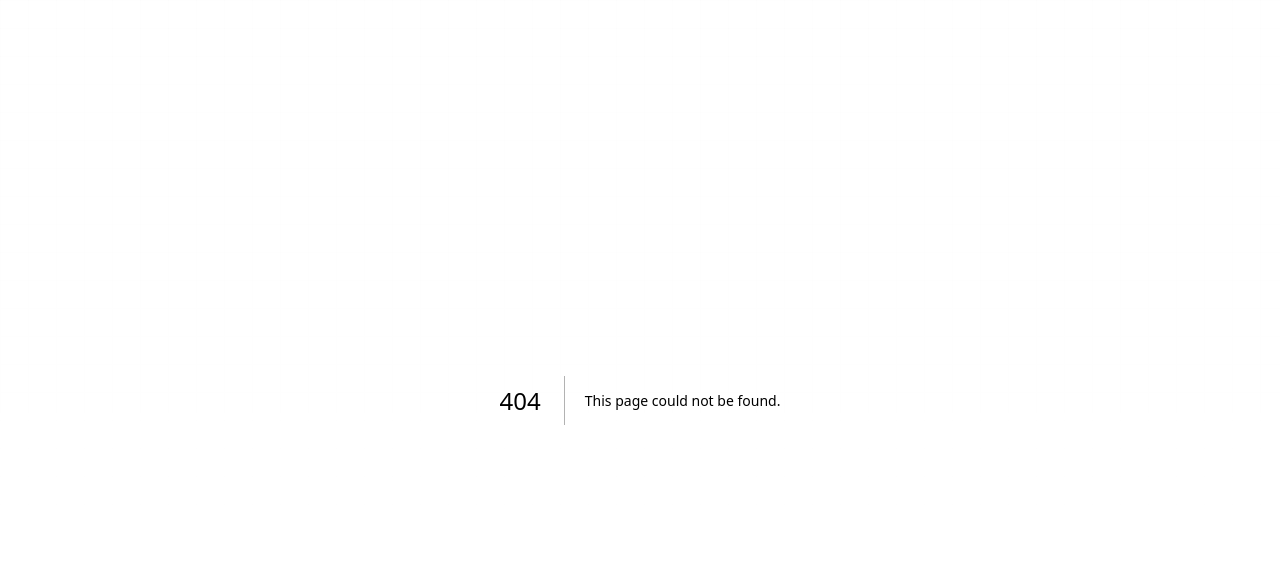
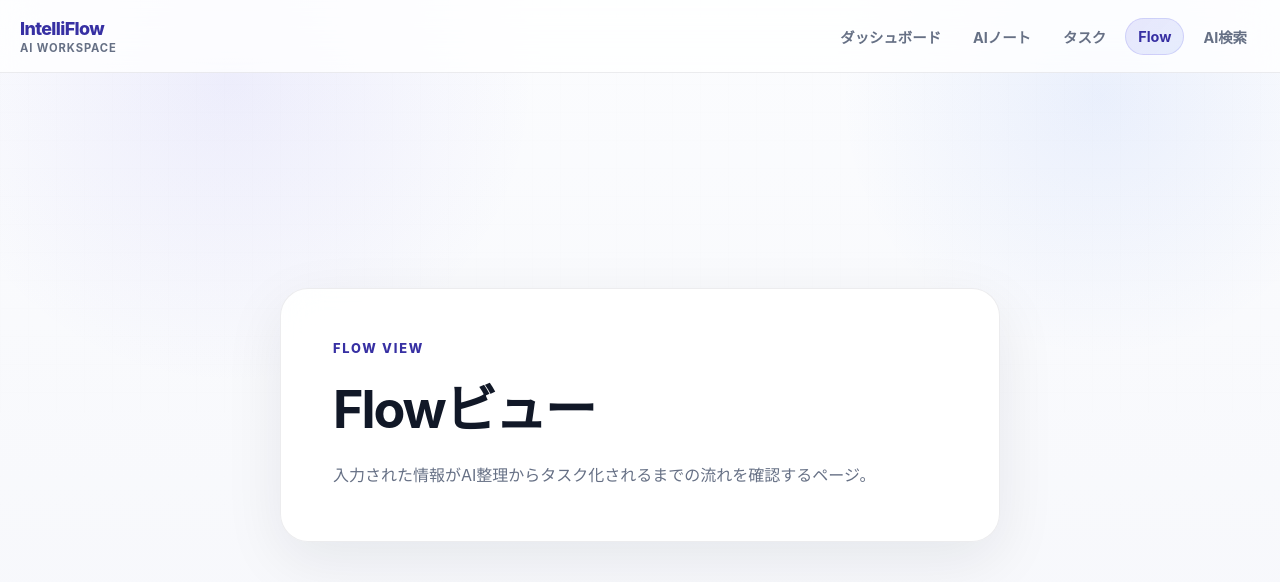
Before and after one commit to Shunnsuke-cloud/IntelliFlow, a Next.js app: page /app/flow in a window 1280 px wide. Before the commit this address had no page. Shown: the top 582 px of the page. Built offline with nearby package versions, Linux system fonts and the light colour scheme.

Commit message:
ヘッターを作成

```diff
--- /dev/null
+++ b/app/app/flow/page.tsx
@@ -0,0 +1,11 @@
+export default function FlowPage() {
+  return (
+    <main className="feature-page">
+      <section className="feature-page-card">
+        <p className="section-kicker">Flow View</p>
+        <h1>Flowビュー</h1>
+        <p>入力された情報がAI整理からタスク化されるまでの流れを確認するページ。</p>
+      </section>
+    </main>
+  );
+}
--- /dev/null
+++ b/app/app/layout.tsx
@@ -0,0 +1,11 @@
+import type { ReactNode } from "react";
+import AppHeader from "../components/AppHeader";
+
+export default function AppLayout({ children }: Readonly<{ children: ReactNode }>) {
+  return (
+    <div className="app-shell">
+      <AppHeader />
+      {children}
+    </div>
+  );
+}
--- /dev/null
+++ b/app/components/AppHeader.tsx
@@ -0,0 +1,38 @@
+"use client";
+
+import Link from "next/link";
+import { usePathname } from "next/navigation";
+
+const navigation = [
+  { href: "/app", label: "ダッシュボード", exact: true },
+  { href: "/app/notes", label: "AIノート" },
+  { href: "/app/tasks", label: "タスク" },
+  { href: "/app/flow", label: "Flow" },
+  { href: "/app/search", label: "AI検索" },
+];
+
+export default function AppHeader() {
+  const pathname = usePathname();
+
+  return (
+    <header className="app-header">
+      <div className="app-header-inner">
+        <Link className="app-brand" href="/app" aria-label="IntelliFlow ダッシュボード">
+          <span>IntelliFlow</span>
+          <small>AI Workspace</small>
+        </Link>
+        <nav className="app-navigation" aria-label="アプリケーションナビゲーション">
+          {navigation.map(({ href, label, exact }) => {
+            const isActive = exact ? pathname === href : pathname === href || pathname.startsWith(`${href}/`);
+
+            return (
+              <Link key={href} className={isActive ? "app-nav-link active" : "app-nav-link"} href={href}>
+                {label}
+              </Link>
+            );
+          })}
+        </nav>
+      </div>
+    </header>
+  );
+}
--- a/app/globals.css
+++ b/app/globals.css
@@ -50,6 +50,110 @@ body::before {
     linear-gradient(90deg, rgba(15, 23, 42, 0.015) 1px, transparent 1px);
   background-size: 28px 28px;
   mask-image: linear-gradient(180deg, rgba(0, 0, 0, 0.35), transparent 80%);
+}
+
+.app-shell {
+  min-height: 100vh;
+}
+
+.app-header {
+  position: sticky;
+  top: 0;
+  z-index: 20;
+  border-bottom: 1px solid var(--border);
+  background: rgba(255, 255, 255, 0.78);
+  backdrop-filter: blur(18px);
+  -webkit-backdrop-filter: blur(18px);
+}
+
+.app-header-inner {
+  width: min(1240px, calc(100% - 32px));
+  min-height: 72px;
+  margin: 0 auto;
+  display: flex;
+  align-items: center;
+  justify-content: space-between;
+  gap: 24px;
+}
+
+.app-brand {
+  display: grid;
+  gap: 2px;
+  flex: 0 0 auto;
+  font-weight: 800;
+  letter-spacing: -0.04em;
+  color: var(--accent-strong);
+}
+
+.app-brand span {
+  font-size: 1.12rem;
+}
+
+.app-brand small {
+  color: var(--muted);
+  font-size: 0.7rem;
+  font-weight: 700;
+  letter-spacing: 0.08em;
+  text-transform: uppercase;
+}
+
+.app-navigation {
+  display: flex;
+  align-items: center;
+  gap: 6px;
+  overflow-x: auto;
+  padding: 8px 0;
+  scrollbar-width: thin;
+}
+
+.app-nav-link {
+  flex: 0 0 auto;
+  padding: 9px 12px;
+  border: 1px solid transparent;
+  border-radius: 999px;
+  color: var(--muted);
+  font-size: 0.9rem;
+  font-weight: 700;
+  transition: background 0.18s ease, border-color 0.18s ease, color 0.18s ease;
+}
+
+.app-nav-link:hover {
+  color: var(--text);
+  background: var(--surface-muted);
+}
+
+.app-nav-link.active {
+  border-color: var(--border-strong);
+  background: linear-gradient(135deg, var(--accent-soft), rgba(37, 99, 235, 0.1));
+  color: var(--accent-strong);
+}
+
+.feature-page {
+  min-height: calc(100vh - 72px);
+  display: grid;
+  place-items: center;
+}
+
+.feature-page-card {
+  width: min(720px, 100%);
+  padding: clamp(28px, 6vw, 52px);
+  border: 1px solid var(--border);
+  border-radius: var(--radius-xl);
+  background: var(--surface);
+  box-shadow: var(--shadow);
+  backdrop-filter: blur(18px);
+}
+
+.feature-page-card h1 {
+  margin: 0;
+  letter-spacing: -0.04em;
+  font-size: clamp(2rem, 5vw, 3.25rem);
+}
+
+.feature-page-card > p:last-child {
+  margin: 18px 0 0;
+  color: var(--muted);
+  line-height: 1.8;
 }
 
 a {
@@ -1012,6 +1116,29 @@ main {
 }
 
 @media (max-width: 680px) {
+  .app-header-inner {
+    width: min(100% - 20px, 100%);
+    min-height: 64px;
+    gap: 12px;
+  }
+
+  .app-brand small {
+    display: none;
+  }
+
+  .app-navigation {
+    gap: 4px;
+  }
+
+  .app-nav-link {
+    padding: 8px 10px;
+    font-size: 0.82rem;
+  }
+
+  .feature-page {
+    min-height: calc(100vh - 64px);
+  }
+
   main {
     width: min(100% - 20px, 100%);
     padding: 18px 0 58px;
```
Also changed, not shown: app/app/notes/page.tsx (added, +11 -0 lines), app/app/search/page.tsx (added, +11 -0 lines), app/app/tasks/page.tsx (added, +11 -0 lines).
